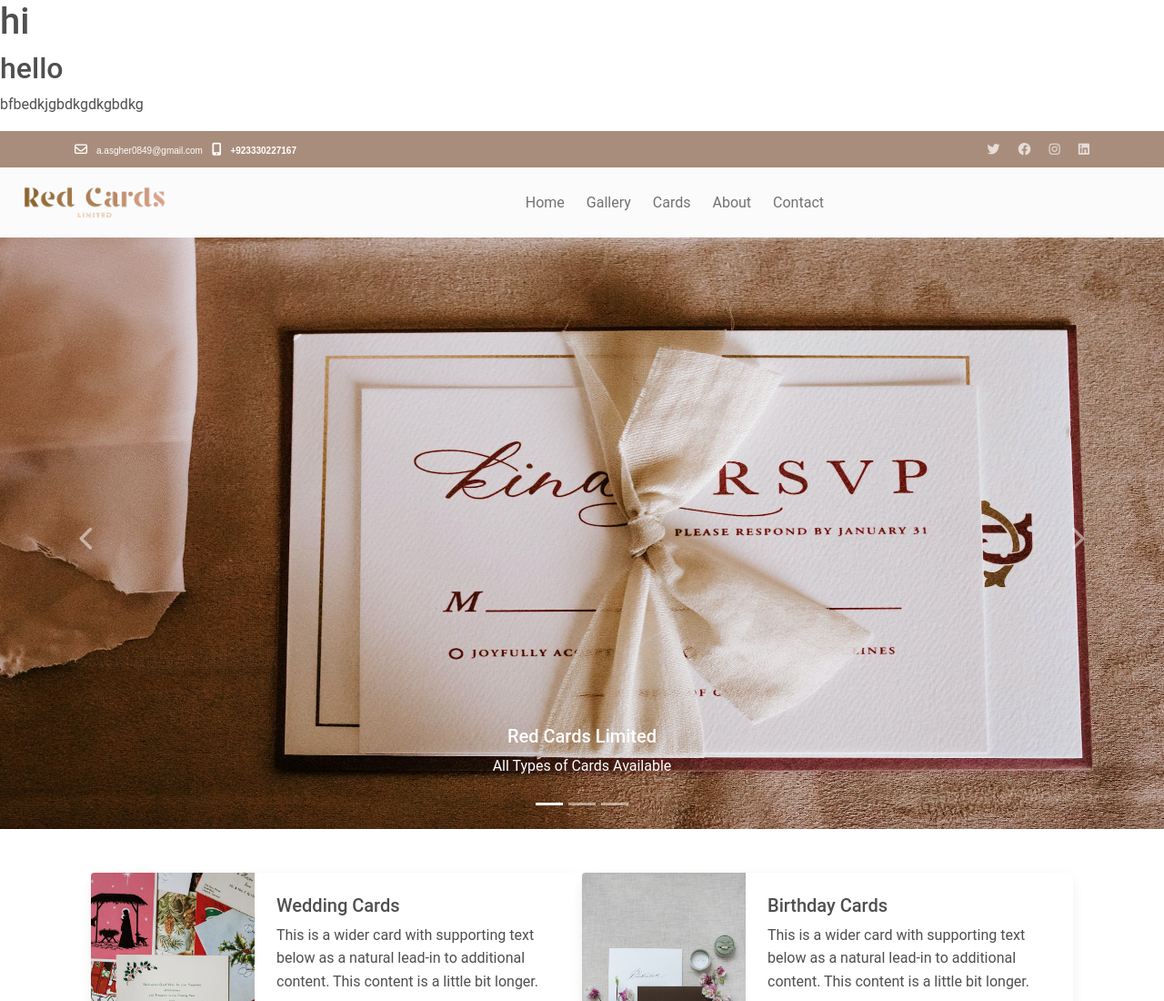
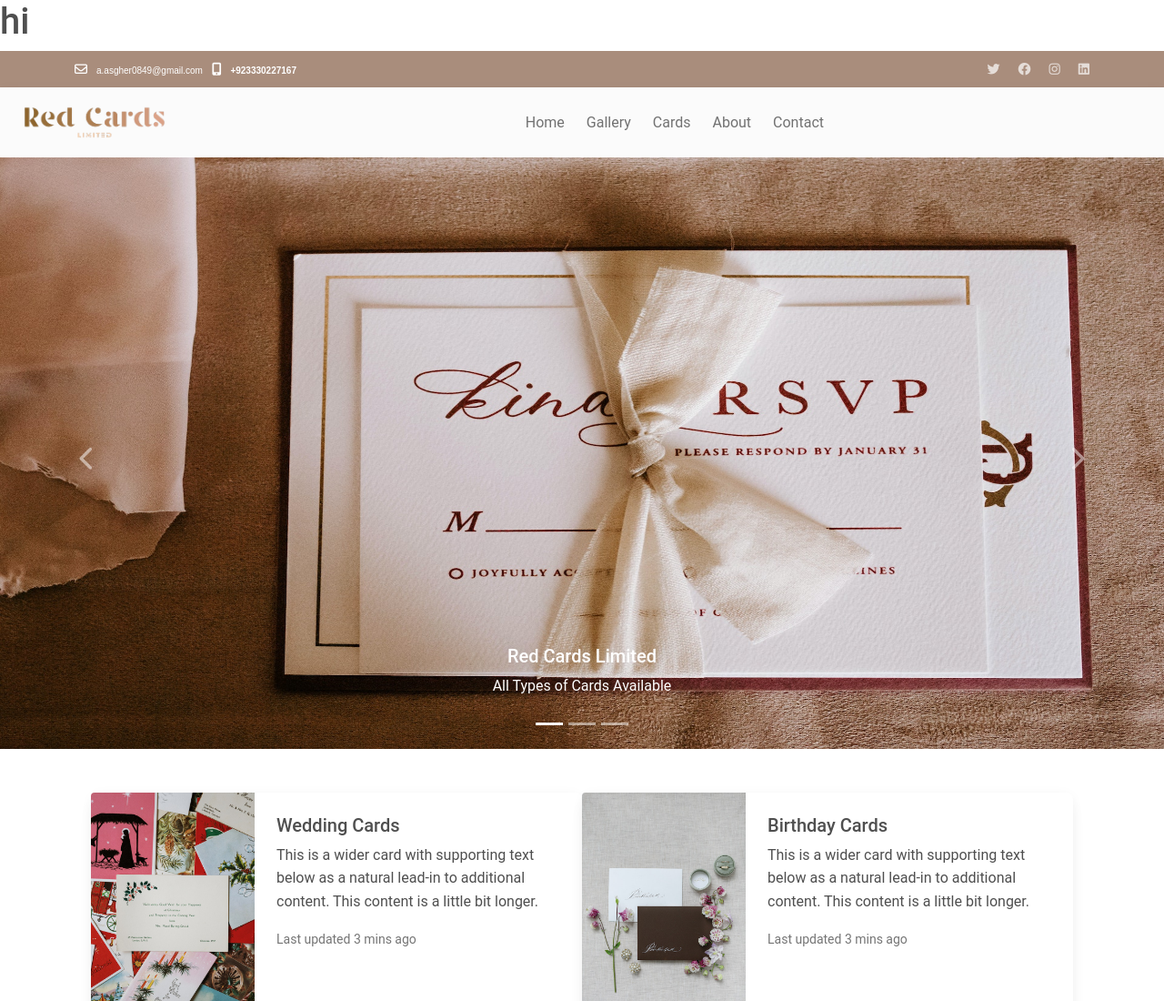
Before and after one commit to minhaj135/minhaj1, a plain HTML site: page Cards/index.html in a window 1280 px wide. Shown: the top 1100 px of the page at 91% size. Drawn offline with nearby package versions, Linux system fonts and the light colour scheme.

Commit message:
index.html ma h1 is enter

```diff
--- a/Cards/index.html
+++ b/Cards/index.html
@@ -34,8 +34,6 @@
 
   <!-- Header  -->
 <h1>hi</h1>
-<h2>hello</h2>
-<p>bfbedkjgbdkgdkgbdkg</p>
   <section id="topbar" class="d-flex align-items-center">
     <div class="container d-flex justify-content-center justify-content-md-between">
       <div class="contact-info d-flex align-items-center">
```
